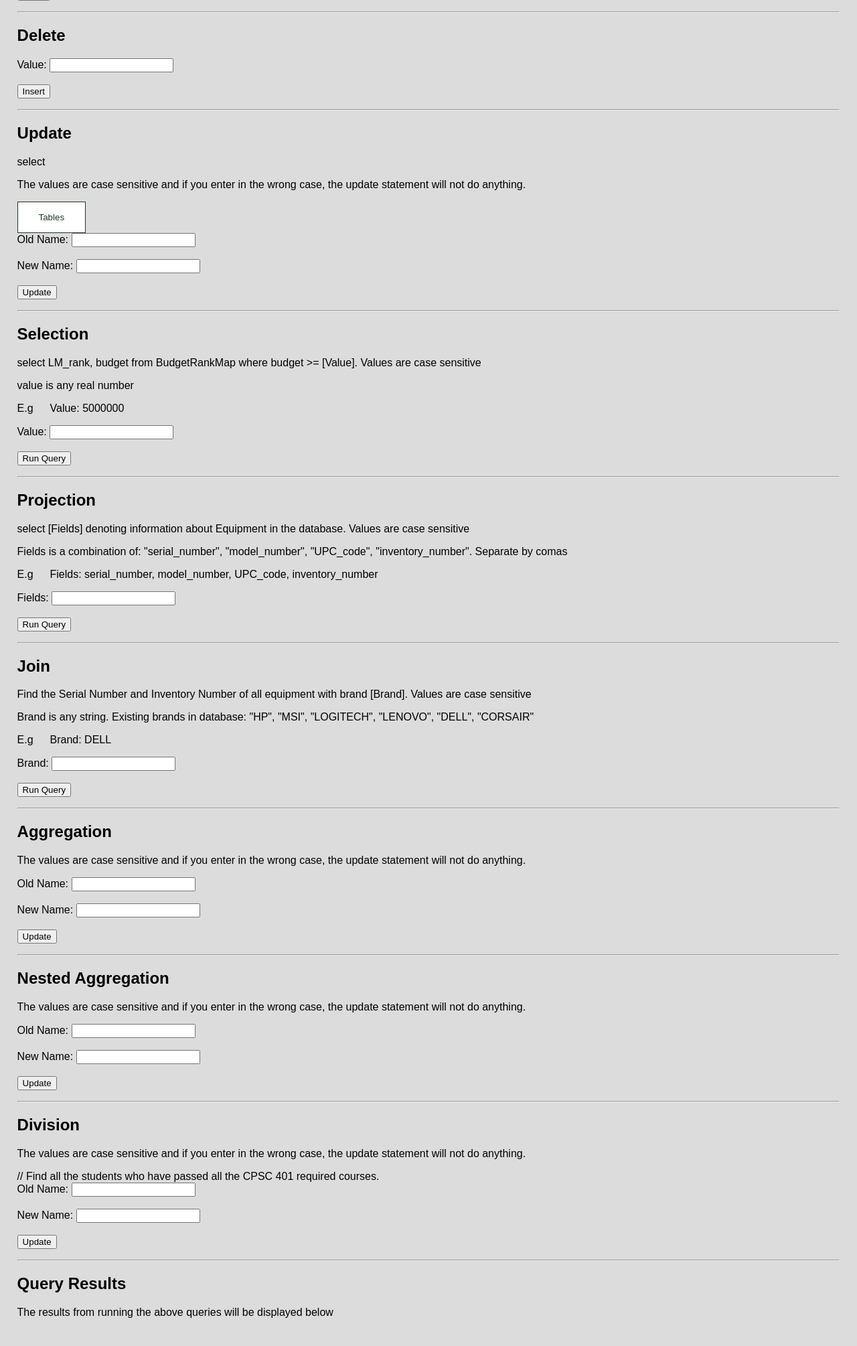
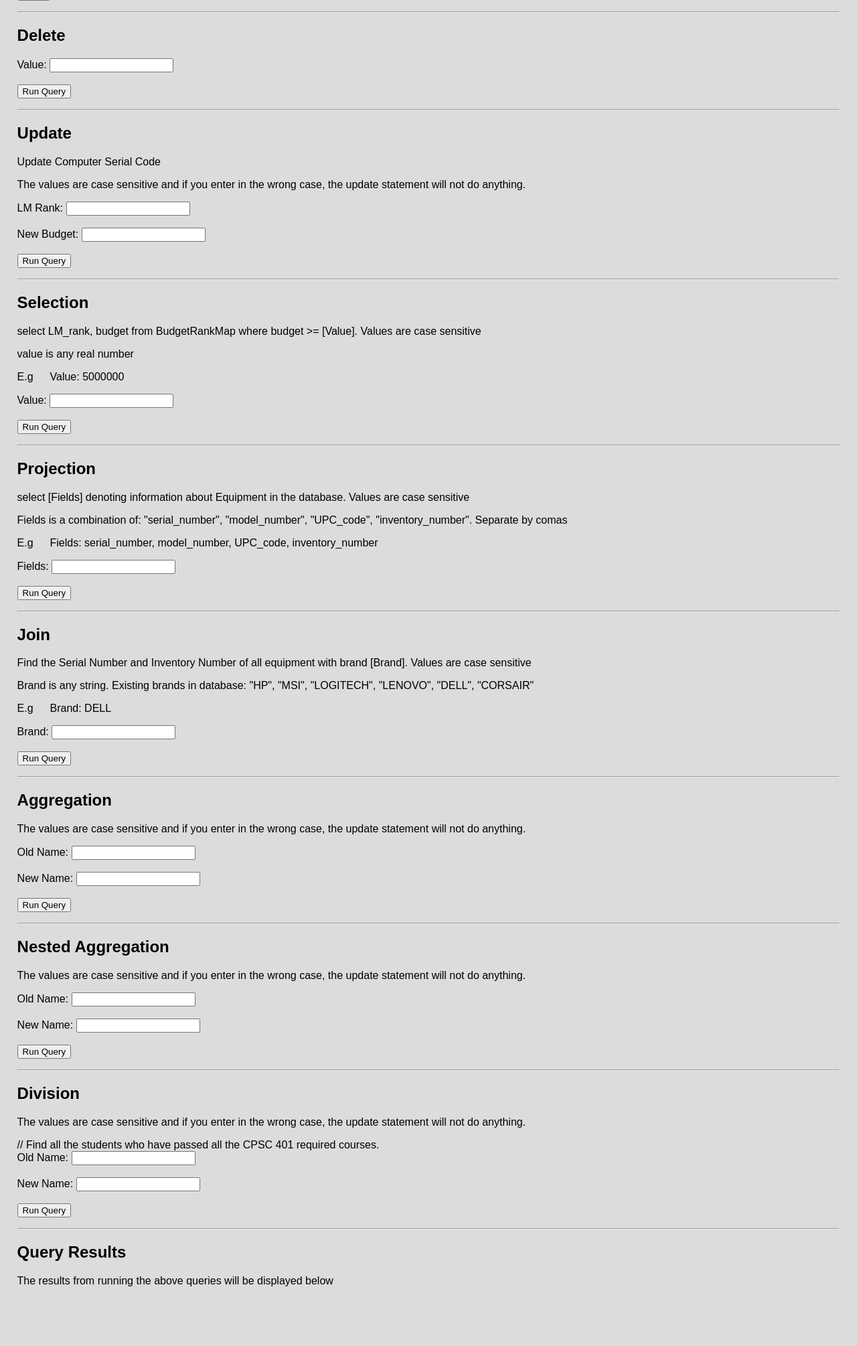
Before and after one commit to edvinkeskin/oryza_sativa_project, a PHP site: page / in a window 1280 px wide. Shown: the part 358-2368 px from the top of the page at 67% size. After the commit the page ends 2279 px from the top, so only its background shows below. Run offline with PHP 8.4, Linux system fonts and the light colour scheme.

Commit message:
implemented update and delete

```diff
--- a/my_app/public/index.php
+++ b/my_app/public/index.php
@@ -212,30 +212,24 @@
             <input type="hidden" id="deleteRequest" name="deleteRequest">
             Value: <input type="text" name="deleteValue"> <br><br>
 
-            <input type="submit" value="Insert" name="insertSubmit">
+            <input type="submit" value="Run Query" name="deleteSubmit">
             <p></p>
         </form>
 
         <hr>
 
         <h2>Update</h2>
-        <p>select
+        <p>Update Computer Serial Code
         <p>The values are case sensitive and if you enter in the wrong case, the update statement will not do anything.
         </p>
-        <div class="dropdown2">
-            <button>Tables</button>
-            <div class="dropdown2-tables">
-                <button>Peripherals</button>
-                <button>Computer</button>
-            </div>
-        </div>
+
         <form method="POST" action="index.php">
             <!--refresh page when submitted-->
             <input type="hidden" id="updateQueryRequest" name="updateQueryRequest">
-            Old Name: <input type="text" name="oldName"> <br><br>
-            New Name: <input type="text" name="newName"> <br><br>
+            LM Rank: <input type="text" name="updateLM_rank"> <br><br>
+            New Budget: <input type="text" name="updateNewBudget"> <br><br>
 
-            <input type="submit" value="Update" name="updateSubmit">
+            <input type="submit" value="Run Query" name="updateSubmit">
             <p></p>
         </form>
 
@@ -314,7 +308,7 @@
             Old Name: <input type="text" name="oldName"> <br><br>
             New Name: <input type="text" name="newName"> <br><br>
 
-            <input type="submit" value="Update" name="updateSubmit">
+            <input type="submit" value="Run Query" name="aggregationSubmit">
             <p></p>
         </form>
 
@@ -330,7 +324,7 @@
             Old Name: <input type="text" name="oldName"> <br><br>
             New Name: <input type="text" name="newName"> <br><br>
 
-            <input type="submit" value="Update" name="updateSubmit">
+            <input type="submit" value="Run Query" name="nestedAggregationSubmit">
             <p></p>
         </form>
 
@@ -347,7 +341,7 @@
             Old Name: <input type="text" name="oldName"> <br><br>
             New Name: <input type="text" name="newName"> <br><br>
 
-            <input type="submit" value="Update" name="updateSubmit">
+            <input type="submit" value="Run Query" name="divisionSubmit">
             <p></p>
         </form>
 
@@ -472,21 +466,71 @@
         function handleUpdateRequest() {
             global $db_conn;
 
-            $table = $_POST['table'];
-            $new_name = $_POST['newName'];
+            $LM_rank = $_POST['updateLM_rank'];
+            $new_budget = $_POST['updateNewBudget'];
 
-            // you need the wrap the old name and new name values with single quotations
-            executePlainSQL("UPDATE demoTable SET name='" . $new_name . "' WHERE name='" . $table . "'");
+            $result = executePlainSQL("SELECT LM_rank, budget FROM RankBudgetMap");
+            executePlainSQL("UPDATE RankBudgetMap SET budget = '$new_budget' WHERE LM_rank = '$LM_rank'");
+            $result2 = executePlainSQL("SELECT LM_rank, budget FROM RankBudgetMap");
+
+            echo "<br>Updated data from Update Request:<br>";
+
+            echo "<br>Pre-update<br>";
+
+            echo "<table>";
+            echo "<tr><th>LM_Rank</th><th>Budget</th></tr>";
+
+            while ($row = OCI_Fetch_Array($result, OCI_BOTH)) {
+                echo "<tr><td>" . $row["LM_RANK"] . "</td><td>" . $row["BUDGET"] . "</td></tr>";
+            }
+
+            echo "</table>";
+
+            echo "<br>Post-update<br>";
+
+            echo "<table>";
+            echo "<tr><th>LM_Rank</th><th>Budget</th></tr>";
+
+            while ($row = OCI_Fetch_Array($result2, OCI_BOTH)) {
+                echo "<tr><td>" . $row["LM_RANK"] . "</td><td>" . $row["BUDGET"] . "</td></tr>";
+            }
+
+            echo "</table>";
             OCICommit($db_conn);
         }
 
         function handleDeleteRequest() {
             global $db_conn;
 
-            $value = $_GET['deleteValue'];
+            $value = $_POST['deleteValue'];
+            $result = executePlainSQL("SELECT * FROM EquipmentSupplier");
+            executePlainSQL("DELETE FROM EquipmentSupplier WHERE supplier_name = '$value'");
+            $result2 = executePlainSQL("SELECT * FROM EquipmentSupplier");
 
-            echo "<br> creating new table <br>";
-            executePlainSQL("DELETE FROM EquipmentSupplier WHERE supplier_name == ${value}");
+            echo "<br>Deleting data from Deletion Request:<br>";
+
+            echo "<br>Pre-deletion<br>";
+
+            echo "<table>";
+            echo "<tr><th>supplier_name</th></tr>";
+
+            while ($row = OCI_Fetch_Array($result, OCI_BOTH)) {
+                echo "<tr><td>" . $row["SUPPLIER_NAME"] . "</td></tr>";
+            }
+
+            echo "</table>";
+
+            echo "<br>Post-deletion<br>";
+
+            echo "<table>";
+            echo "<tr><th>supplier_name</th></tr>";
+
+            while ($row = OCI_Fetch_Array($result2, OCI_BOTH)) {
+                echo "<tr><td>" . $row["SUPPLIER_NAME"] . "</td></tr>";
+            }
+
+            echo "</table>";
+
             OCICommit($db_conn);
         }
 
@@ -617,7 +661,7 @@
             }
         }
 
-		if (isset($_POST['reset']) || isset($_POST['updateSubmit']) || isset($_POST['insertSubmit'])) {
+		if (isset($_POST['reset']) || isset($_POST['updateSubmit']) || isset($_POST['insertSubmit']) || isset($_POST['deleteSubmit'])) {
             handlePOSTRequest();
         } else if (isset($_GET['selectionSubmit']) || isset($_GET['projectionSubmit']) || isset($_GET['joinSubmit'])) {
             handleGETRequest();
```
